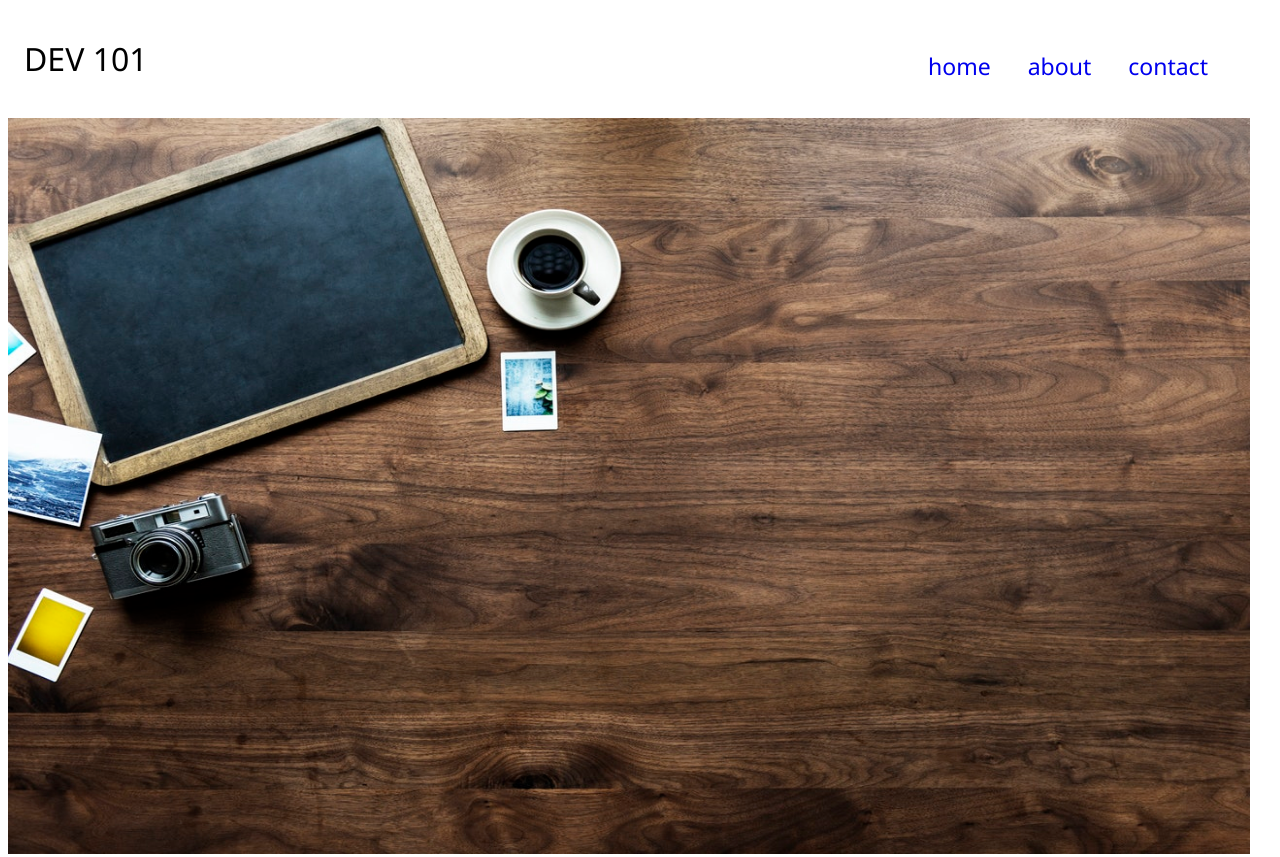
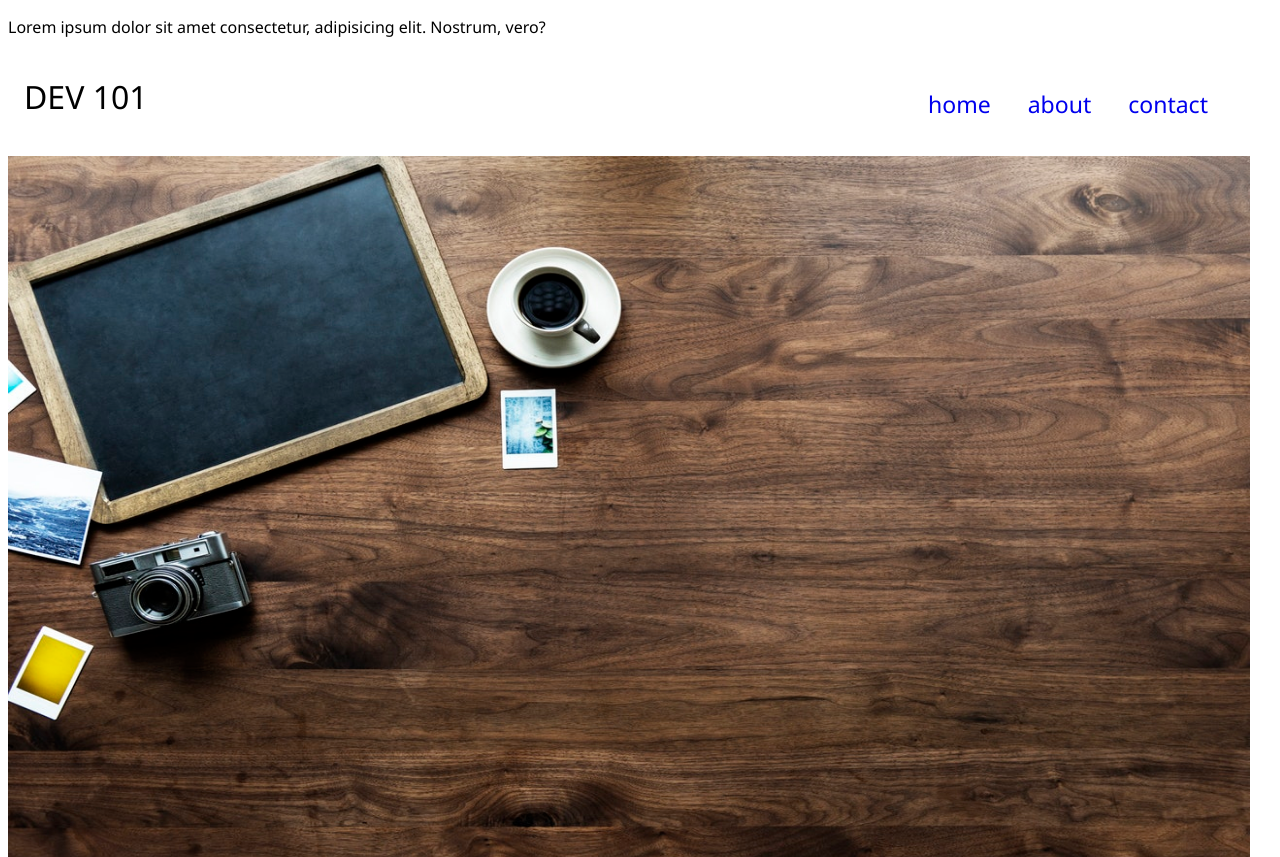
Before and after one commit to jaiagnihotri28/FirstSite, a plain HTML site: page index.html in a window 1280 px wide. Shown: the top 857 px of the page. Drawn offline with Linux system fonts and the light colour scheme.

Commit message:
changed html file

```diff
--- a/index.html
+++ b/index.html
@@ -11,6 +11,7 @@
 
 </head>
 <body>
+    <p>Lorem ipsum dolor sit amet consectetur, adipisicing elit. Nostrum, vero?</p>
 <header>
     <h1>DEV 101</h1>
     <nav>
```
